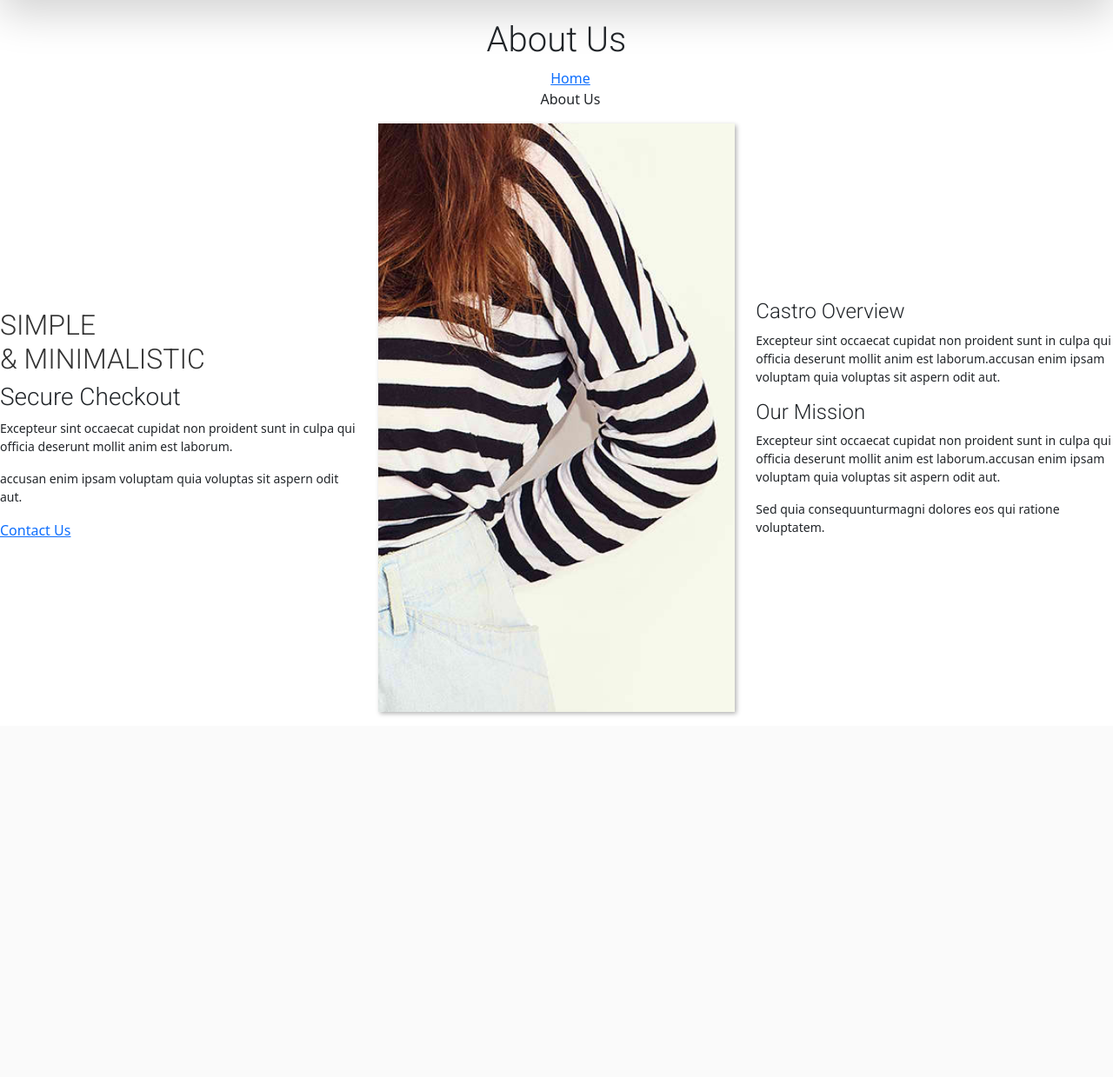
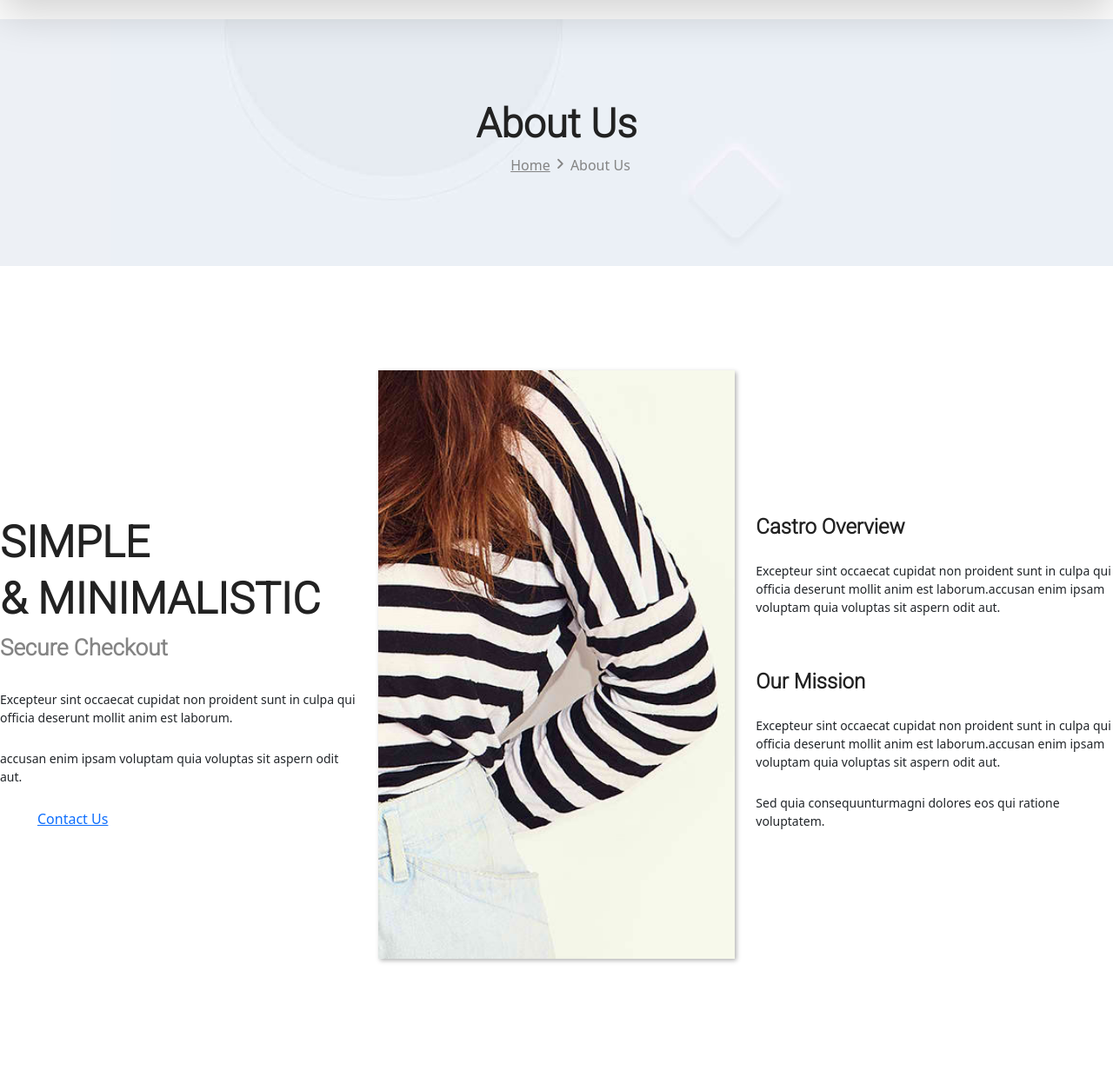
Before and after one commit to NeemaMwende/E-sokoo, a Django app: page /about/ in a window 1280 px wide. Shown: the part 74-1313 px from the top of the page at 87% size. Before the commit the page ends 897 px from the top, so only its background shows below. Run offline with Django 3.2, Linux system fonts and the light colour scheme; some libraries are stand-ins or nearby versions; some web fonts are replaced; grey boxes are pictures that could not be loaded.

Commit message:
adding about bunner section

```diff
--- a/sokoapp/templates/about.html
+++ b/sokoapp/templates/about.html
@@ -5,7 +5,7 @@
 
         <!-- page-title -->
         <section class="page-title centred">
-            <div class="pattern-layer" style="background-image: url(assets/images/background/page-title.jpg);"></div>
+            <div class="pattern-layer"></div>
             <div class="auto-container">
                 <div class="content-box">
                     <h1>About Us</h1>
--- a/static/css/about.css
+++ b/static/css/about.css
@@ -0,0 +1,297 @@
+/** page-title **/
+
+.page-title {
+    position: relative;
+    background: #edf0f5;
+    padding: 95px 0px 88px 0px;
+}
+
+.page-title .pattern-layer {
+    position: absolute;
+    left: 0px;
+    top: 0px;
+    right: 0px;
+    width: 100%;
+    height: 100%;
+    background-size: cover;
+    background-repeat: repeat-x;
+    background-position: center;
+    background: rgba(0, 0, 0, 0) url("../images/page-title.jpg") no-repeat scroll center center / cover;
+    animation: slide 100s linear infinite;
+    -webkit-animation: slide 100s linear infinite;
+}
+
+@keyframes slide {
+    from {
+        background-position: 0 0;
+    }
+    to {
+        background-position: 1920px 0;
+    }
+}
+
+@-webkit-keyframes slide {
+    from {
+        background-position: 0 0;
+    }
+    to {
+        background-position: 1920px 0;
+    }
+}
+
+.page-title .content-box h1 {
+    position: relative;
+    display: block;
+    font-size: 46px;
+    line-height: 50px;
+    color: #222;
+    font-weight: 600;
+    margin-bottom: 11px;
+}
+
+.page-title .content-box .bread-crumb li {
+    position: relative;
+    display: inline-block;
+    color: #848484;
+    padding-right: 16px;
+    margin-right: 3px;
+}
+
+.page-title .content-box .bread-crumb li a {
+    color: #848484;
+}
+
+.page-title .content-box .bread-crumb li:last-child {
+    padding-right: 0px;
+    margin-right: 0px;
+}
+
+.page-title .content-box .bread-crumb li:before {
+    position: absolute;
+    content: "\f105";
+    font-family: 'Font Awesome 5 Free';
+    font-weight: 700;
+    color: #848484;
+    font-size: 15px;
+    top: 0px;
+    right: 0px;
+}
+
+.page-title .content-box .bread-crumb li:last-child:before {
+    display: none;
+}
+
+
+/** about-section **/
+
+.about-section {
+    position: relative;
+    padding: 120px 0px;
+}
+
+.about-section .text-inner h2 {
+    display: block;
+    font-size: 50px;
+    line-height: 65px;
+    color: #222;
+    font-weight: 600;
+    margin-bottom: 8px;
+}
+
+.about-section .text-inner h3 {
+    font-size: 26px;
+    line-height: 30px;
+    color: #848484;
+    font-weight: 600;
+    margin-bottom: 34px;
+}
+
+.about-section .text-inner p {
+    margin-bottom: 26px;
+}
+
+.about-section .text-inner .theme-btn-one {
+    margin-top: 16px;
+    padding: 19px 43px;
+}
+
+.about-section .image-box {
+    position: relative;
+    display: block;
+}
+
+.about-section .image-box img {
+    width: 100%;
+}
+
+.about-section .text-inner .box h4 {
+    font-size: 24px;
+    line-height: 30px;
+    color: #222;
+    font-weight: 600;
+    margin-bottom: 25px;
+}
+
+.about-section .text-inner .box {
+    position: relative;
+    margin-bottom: 60px;
+}
+
+.about-section .text-inner .box:last-child {
+    margin-bottom: 0px;
+}
+
+.about-section .text-inner .box p:last-child {
+    margin-bottom: 0px;
+}
+
+
+/** chooseus-section **/
+
+.chooseus-section {
+    position: relative;
+    background: #edf0f5;
+}
+
+.chooseus-section .content-column {
+    position: relative;
+    float: left;
+    width: 50%;
+}
+
+.chooseus-section .image-column {
+    position: absolute;
+    top: 0px;
+    right: 0px;
+    width: 50%;
+    height: 100%;
+    background-repeat: no-repeat;
+    background-size: cover;
+}
+
+.chooseus-section .content-column .inner-column {
+    position: relative;
+    max-width: 700px;
+    margin: 0 auto;
+    padding: 114px 15px 85px 15px;
+}
+
+.chooseus-section .content-column .content-box .single-item {
+    position: relative;
+    margin-bottom: 33px;
+    min-height: 85px;
+    padding: 2px 30px 0px 80px;
+}
+
+.chooseus-section .content-column .content-box .single-item .icon-box {
+    position: absolute;
+    left: 0px;
+    top: 2px;
+    font-size: 50px;
+    line-height: 50px;
+    color: #222;
+}
+
+.chooseus-section .content-column .content-box .single-item h3 {
+    font-size: 24px;
+    line-height: 30px;
+    color: #222;
+    font-weight: 600;
+    margin-bottom: 5px;
+}
+
+.chooseus-section .content-column .content-box .single-item p {
+    margin: 0px;
+    line-height: 24px;
+}
+
+
+/** team-section **/
+
+.team-section {
+    position: relative;
+    padding-top: 115px;
+}
+
+.team-block-one .inner-box {
+    position: relative;
+    display: block;
+}
+
+.team-block-one .inner-box .image-box {
+    position: relative;
+    display: block;
+    overflow: hidden;
+    background: #000;
+}
+
+.team-block-one .inner-box .image-box img {
+    width: 100%;
+    transition: all 500ms ease;
+}
+
+.team-block-one .inner-box:hover .image-box img {
+    opacity: 0.9;
+    transform: scale(1.05);
+}
+
+.team-block-one .inner-box .image-box .social-links {
+    position: absolute;
+    left: 0px;
+    bottom: -55px;
+    width: 100%;
+    visibility: hidden;
+    transition: all 500ms ease;
+}
+
+.team-block-one .inner-box:hover .image-box .social-links {
+    bottom: 30px;
+    visibility: visible;
+}
+
+.team-block-one .inner-box .image-box .social-links li {
+    position: relative;
+    display: inline-block;
+    margin: 0px 2px;
+}
+
+.team-block-one .inner-box .image-box .social-links li a {
+    display: inline-block;
+    width: 55px;
+    height: 55px;
+    line-height: 55px;
+    font-size: 16px;
+    background: #fff;
+    color: #222;
+    text-align: center;
+}
+
+.team-block-one .inner-box .image-box .social-links li a:hover {}
+
+.team-block-one .inner-box .lower-content {
+    position: relative;
+    padding-top: 27px;
+}
+
+.team-block-one .inner-box .lower-content h3 {
+    position: relative;
+    display: block;
+    font-size: 24px;
+    line-height: 30px;
+    color: #222;
+    font-weight: 600;
+    margin-bottom: 2px;
+}
+
+.team-block-one .inner-box .lower-content h3 a {
+    display: inline-block;
+    color: #222;
+}
+
+.team-block-one .inner-box .lower-content h3 a:hover {}
+
+.team-block-one .inner-box .lower-content .designation {
+    position: relative;
+    display: block;
+    margin: 0px;
+}
```
